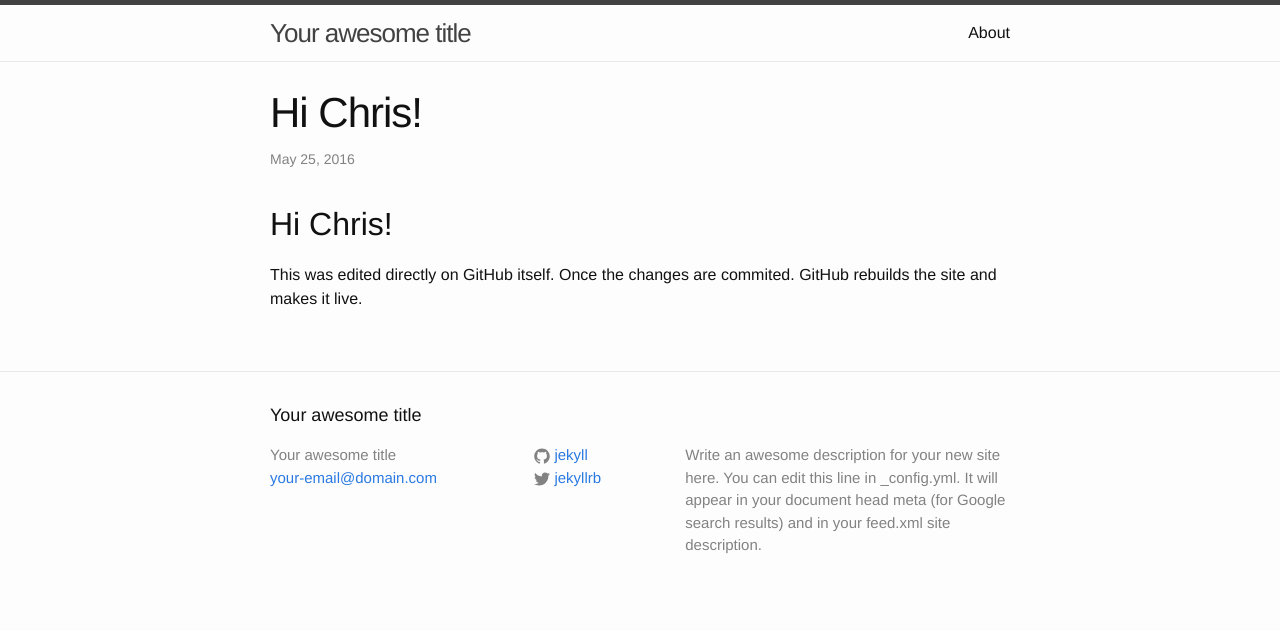
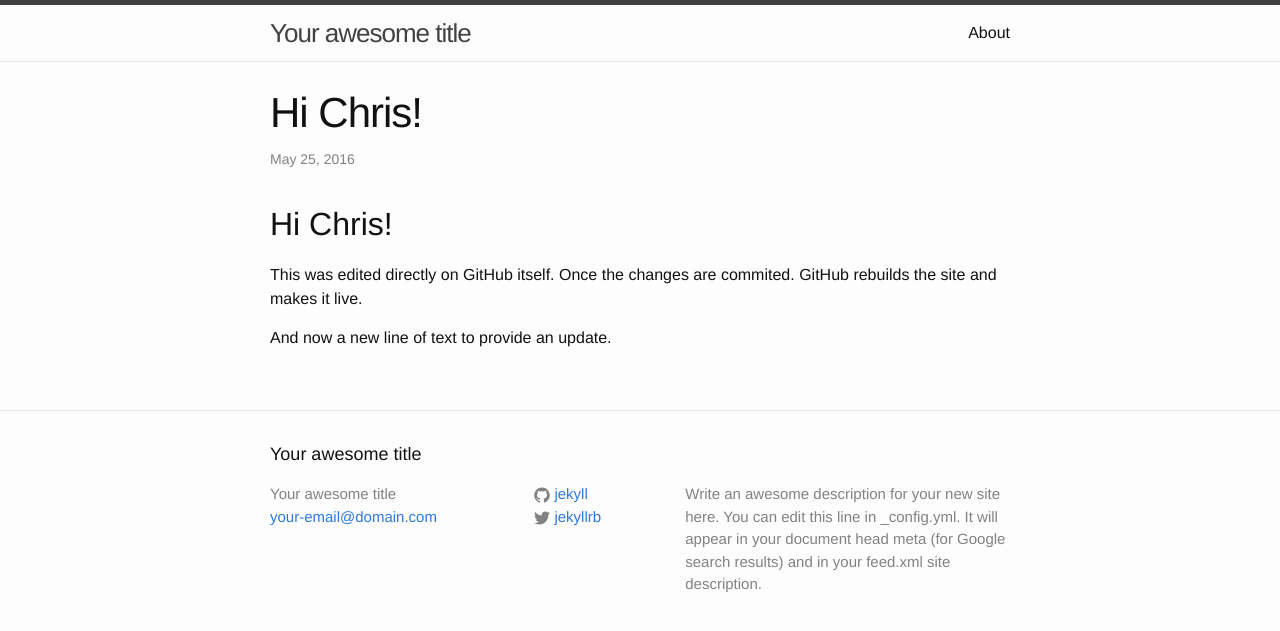
Before and after one commit to kingkool68/kingkool68.github.io, a Jekyll site: the page built from _posts/2016-05-25-hi-chris.md, in a window 1280 px wide. Shown: the top 631 px of the page. Built offline with Jekyll 4.4.1, drawn with Linux system fonts in a browser that asks for light colours.

Commit message:
Update 2016-05-25-hi-chris.md

```diff
--- a/_posts/2016-05-25-hi-chris.md
+++ b/_posts/2016-05-25-hi-chris.md
@@ -8,3 +8,5 @@ categories: tools learning
 ## Hi Chris!
 
 This was edited directly on GitHub itself. Once the changes are commited. GitHub rebuilds the site and makes it live.
+
+And now a new line of text to provide an update.
```
